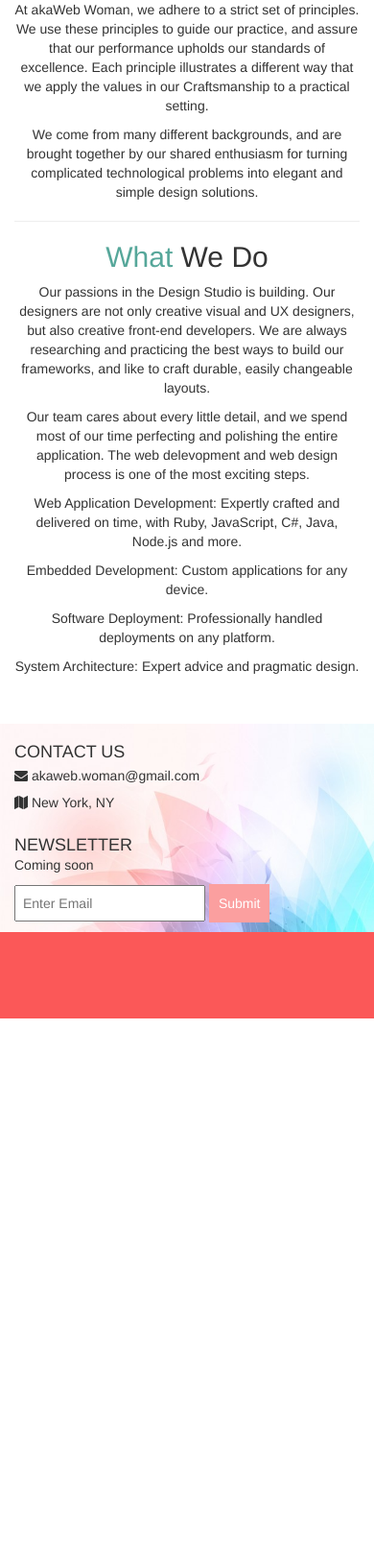
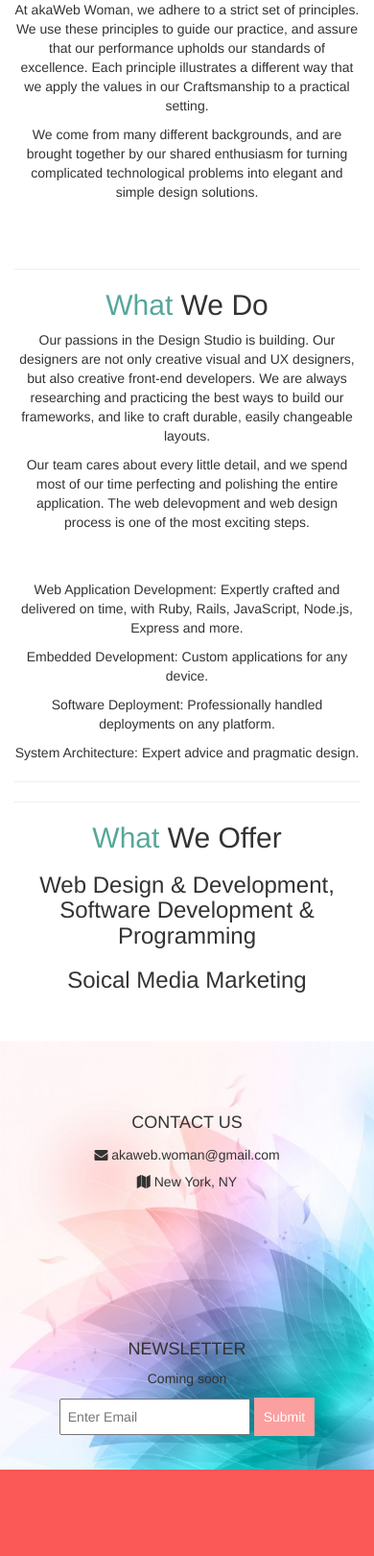
Before and after one commit to angeliqueb71/abbweb, a Rails app: page /about in a window 390 px wide. Shown: the part 240-1861 px from the top of the page at 96% size. Before the commit the page ends 1301 px from the top, so only its background shows below. Run offline with Rails 7, Linux system fonts and the light colour scheme; style sheets or scripts are compiled from the project's sources; some libraries are stand-ins or nearby versions.

Commit message:
cleaning up the look

```diff
--- a/app/assets/stylesheets/contact.scss
+++ b/app/assets/stylesheets/contact.scss
@@ -13,7 +13,7 @@
 .contact form input[type="text"]{
   width:50%;
   height:30px;
-  margin-bottom:10px;
+  margin-bottom:20px;
 }
 
 .contact form textarea{
@@ -34,6 +34,5 @@
 }
 
 .contact h3{
-  padding-top: 40px;
-  margin-bottom: 40px;
+  padding-top: 60px;
 }
--- a/app/assets/stylesheets/home.scss
+++ b/app/assets/stylesheets/home.scss
@@ -135,12 +135,12 @@
   background-size: cover;
   // background-attachment: fixed;
   padding:10px 0;
-  margin-top: 40px;
+
 }
 
 #company h4{
   text-transform:uppercase;
-  margin-bottom:0;
+  margin-top: 40px;
 }
 
 #company ul{
@@ -1054,3 +1054,40 @@
     order: 1;
   }
 }
+
+
+@keyframes slide {
+    0% {
+      opacity: 0;
+      transform: translateY(70%);
+    }
+    100% {
+      opacity: 1;
+      transform: translateY(0%);
+    }
+  }
+  @-webkit-keyframes slide {
+    0% {
+      opacity: 0;
+      -webkit-transform: translateY(70%);
+    }
+    100% {
+      opacity: 1;
+      -webkit-transform: translateY(0%);
+    }
+  }
+  @media screen and (max-width: 768px) {
+    .col-sm-4 {
+      text-align: center;
+      margin: 25px 0;
+    }
+    .btn-lg {
+        width: 100%;
+        margin-bottom: 35px;
+    }
+  }
+  @media screen and (max-width: 480px) {
+    .logo {
+        font-size: 150px;
+    }
+  }
--- a/app/views/about/index.html.erb
+++ b/app/views/about/index.html.erb
@@ -47,15 +47,25 @@
           <h2><span class="primary-text">Who</span> We Are</h2>
           <p>At akaWeb Woman, we adhere to a strict set of principles. We use these principles to guide our practice, and assure that our performance upholds our standards of excellence. Each principle illustrates a different way that we apply the values in our Craftsmanship to a practical setting.</p>
           <p>We come from many different backgrounds, and are brought together by our shared enthusiasm for turning complicated technological problems into elegant and simple design solutions.</p>
+          <br><br>
 
           <hr>
           <h2><span class="primary-text">What</span> We Do</h2>
-          <p>
+
           <p>Our passions in the Design Studio is building. Our designers are not only creative visual and UX designers, but also creative front-end developers. We are always researching and practicing the best ways to build our frameworks, and like to craft durable, easily changeable layouts.</p>
-          <p>Our team cares about every little detail, and we spend most of our time perfecting and polishing the entire application. The web delevopment and web design process is one of the most exciting steps.</p> <p>Web Application Development: Expertly crafted and delivered on time, with Ruby, JavaScript, C#, Java, Node.js and more.</p>
+          <p>Our team cares about every little detail, and we spend most of our time perfecting and polishing the entire application. The web delevopment and web design process is one of the most exciting steps.</p>
+          <br><br>
+          <p>Web Application Development: Expertly crafted and delivered on time, with Ruby, Rails, JavaScript, Node.js, Express and more.</p>
           <p>Embedded Development: Custom applications for any device.</p>
           <p>Software Deployment: Professionally handled deployments on any platform.</p>
           <p>System Architecture: Expert advice and pragmatic design.</p>
+
+          <hr>
+          <hr>
+          <h2><span class="primary-text">What</span> We Offer</h2>
+          <h3><p>Web Design & Development,  Software Development & Programming</p></h3>
+          <h3><p>Soical Media Marketing</p></h3>
+
 
         </div>
       </div>
```
